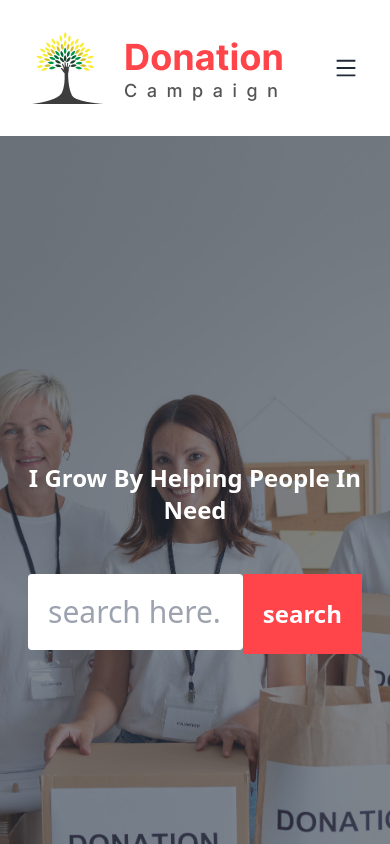
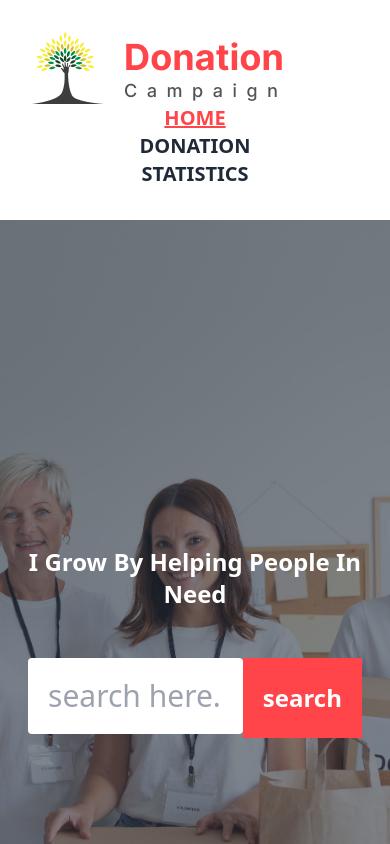
Before and after one commit to Parvinkhuki/demo-donation, a React (Vite) app: page / in a window 390 px wide. Shown: the top 844 px of the page. Built offline with nearby package versions, Linux system fonts and the light colour scheme.

Commit message:
Update Nav.jsx

```diff
--- a/src/component/Nav.jsx
+++ b/src/component/Nav.jsx
@@ -3,7 +3,7 @@ import Logo from '../assets/image/Logo.png'
 import { AiOutlineMenu,AiFillCloseCircle } from 'react-icons/ai';
 import { useState } from "react";
 const Nav = () => {
-    const [open ,setOpen]=useState(false)
+
     const style=
     ({ isActive}) => {
         return {
@@ -19,17 +19,12 @@ const Nav = () => {
         <div>
 
 
-       <div className="flex  p-8 justify-between items-center">
+       <div className="md:flex  p-8 justify-between items-center">
   <div >
     <a ><img src={Logo} alt="" /></a>
   </div>
   <div >
-  <div className="md:hidden text-2xl text-right" onClick={()=>setOpen(!false)}>
-         {
-        open===true? <AiFillCloseCircle/>:<AiOutlineMenu/>
-         }
-        </div>
-    <ul className={`absolute md:static md:flex md:items-center md:justify-center text-xl lg:gap-10 md:gap-3 lg:text-2xl md:bg-transparent font-bold p-4 border-orange-500 border-1 ${open? 'top-20 left-60':'-top-72'}  bg-white  rounded-xl`}>
+    <ul className="text-center md:static md:flex md:items-center md:justify-center text-xl lg:gap-10 md:gap-3 lg:text-2xl font-bold">
 
     <li> <NavLink to={'/'} style={style}>HOME</NavLink></li>
       <li> <NavLink to={'/donations'} style={style}>DONATION</NavLink></li>
```
